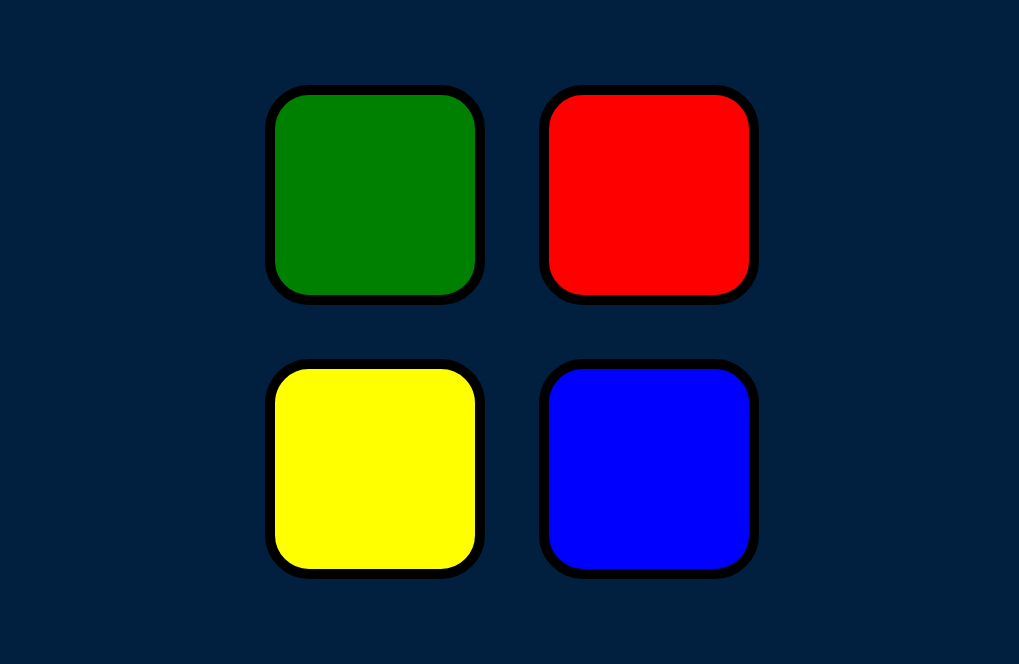
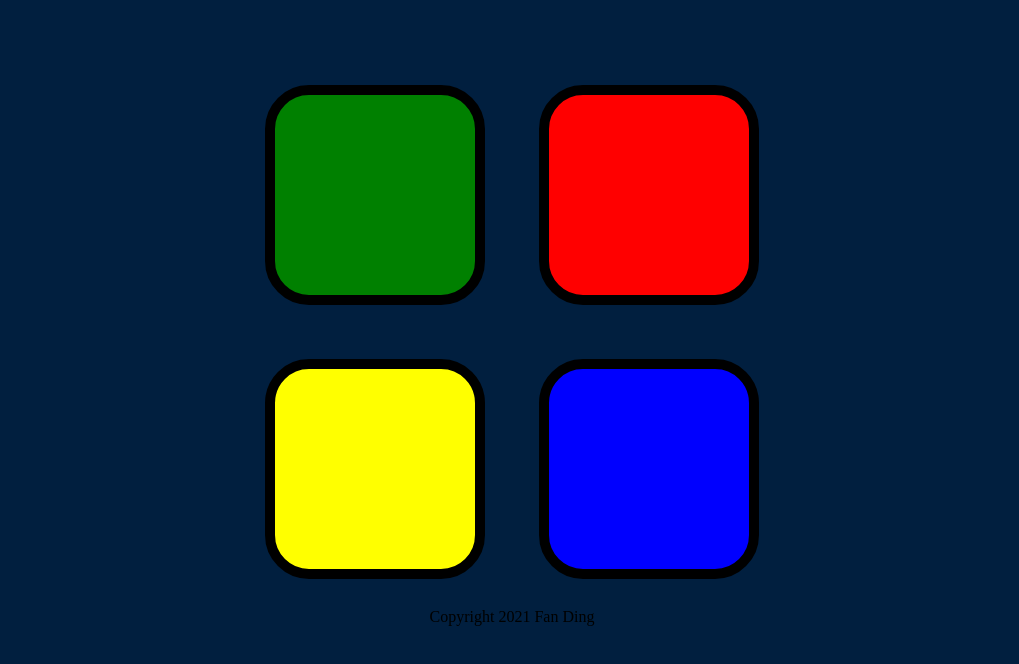
Before and after one commit to kevinddf1/Simon-Game, a plain HTML site: page index.html in a window 1280 px wide. Shown: the part 114-778 px from the top of the page, without its empty margins (128-1147 px from the left). Drawn offline with nearby package versions, Linux system fonts and the light colour scheme.

Commit message:
add footer and update readme

```diff
--- a/index.html
+++ b/index.html
@@ -29,8 +29,10 @@
 <script src="https://ajax.googleapis.com/ajax/libs/jquery/3.6.0/jquery.min.js"></script>
 <script src="game.js"></script>
 
-
-
 </body>
 
+<footer>
+  Copyright 2021 Fan Ding
+</footer>
+
 </html>
```
Also changed, not shown: 2 other files.
